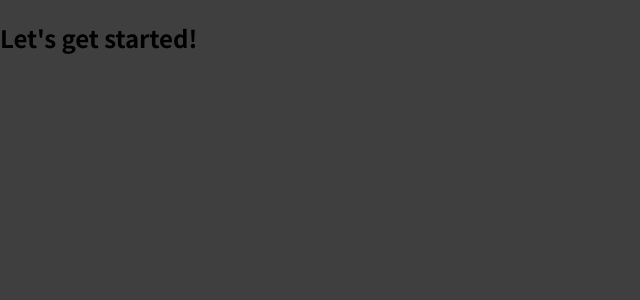
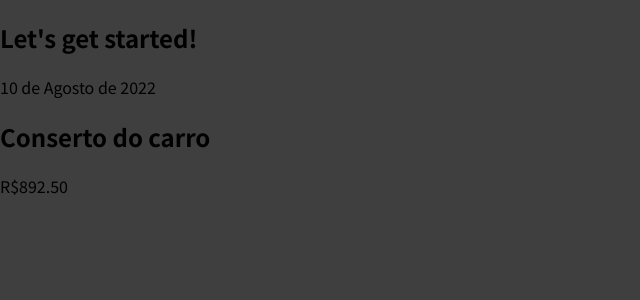
Before and after one commit to gustavoeyros/expense-project-reactjs, a JavaScript app: page / in a window 1280 px wide. Shown: the top 300 px of the page, without its empty margins (0-640 px from the left). Built offline with nearby package versions, Linux system fonts and the light colour scheme.

Commit message:
feat: first component

```diff
--- a/src/App.js
+++ b/src/App.js
@@ -1,7 +1,10 @@
+import ExpenseItem from './components/ExpenseItem'
+
 function App() {
   return (
     <div>
       <h2>Let's get started!</h2>
+      <ExpenseItem />
     </div>
   );
 }
--- /dev/null
+++ b/src/components/ExpenseItem.js
@@ -0,0 +1,13 @@
+function ExpenseItem(){
+    return (
+        <div>
+            <div>10 de Agosto de 2022</div>
+            <div>
+                <h2>Conserto do carro</h2>
+                <div>R$892.50</div>
+            </div>
+        </div>
+    )
+}
+
+export default ExpenseItem;
```
